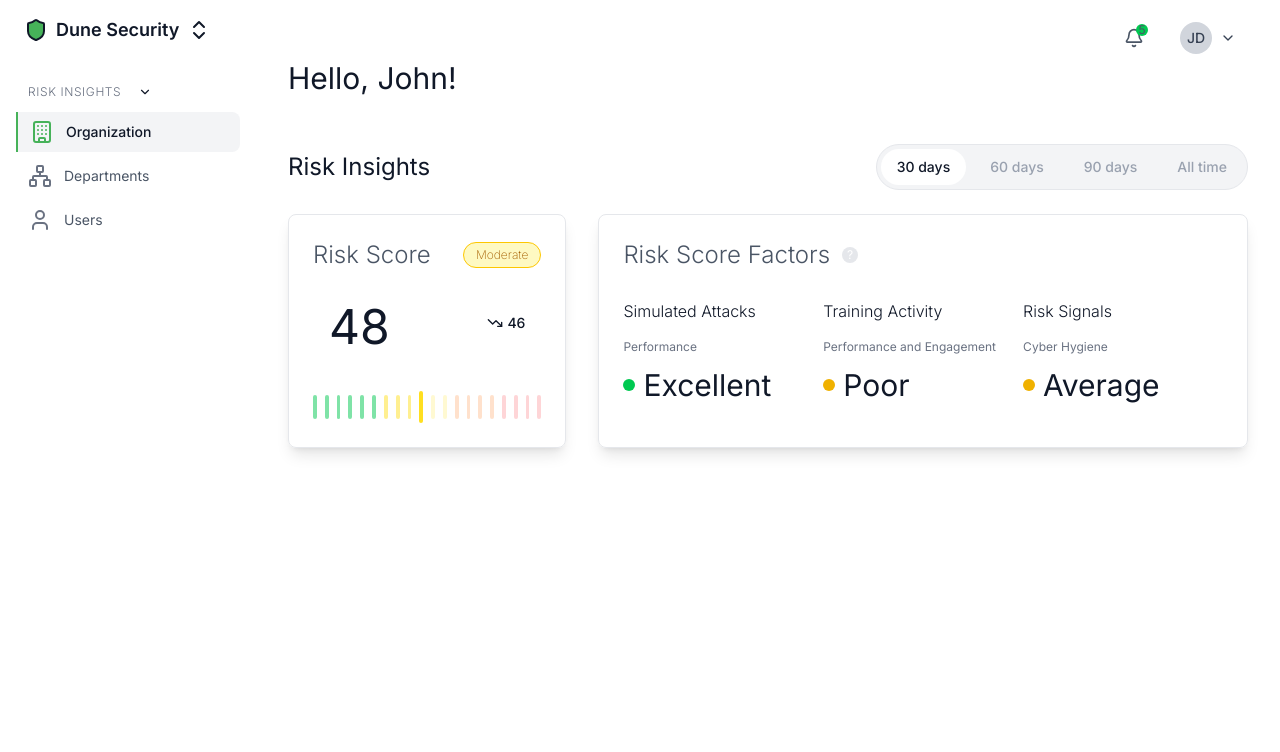
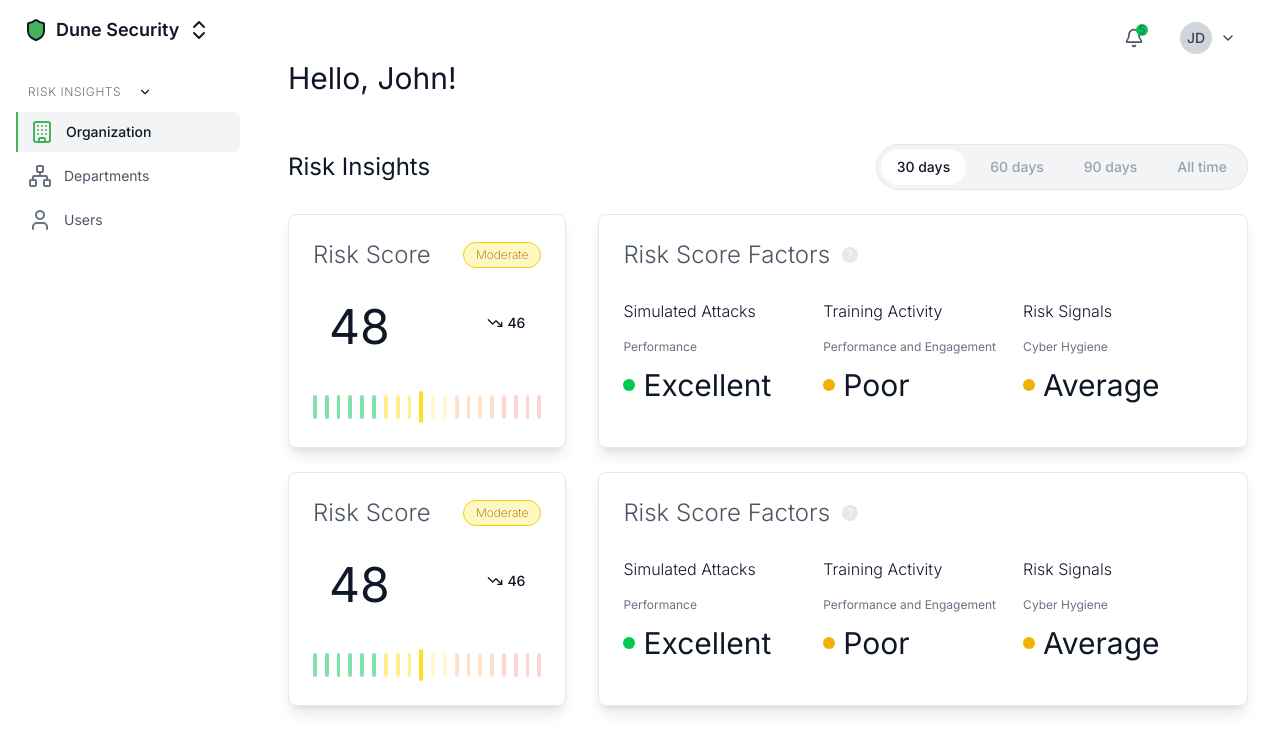
Before and after one commit to dlevenson44/dune-dashboard, a Next.js app: page / in a window 1280 px wide. Shown: the top 752 px of the page. Built offline with nearby package versions, Linux system fonts and the light colour scheme.

Commit message:
setup barrel file for feature components

```diff
--- a/app/page.tsx
+++ b/app/page.tsx
@@ -1,4 +1,4 @@
-import Dashboard from "~/features/dashboard/components/Dashboard";
+import Dashboard from "~/features/dashboard/components/Dashboard/Dashboard";
 
 export default function Home() {
   return <Dashboard />;
--- a/features/dashboard/components/Dashboard.tsx
+++ b/features/dashboard/components/Dashboard/Dashboard.tsx
@@ -1,13 +1,12 @@
 'use client'
 
-import { useState } from 'react';
+import { useState } from "react";
 
-import OrganizationOverview from './OrganizationOverview';
-import RiskScore from './RiskScore';
-import RiskScoreFactors from './RiskScoreFactors';
-import Header from '~/shared/components/Header/Header';
-import Sidebar from '~/shared/components/Sidebar/Sidebar';
-import SwitchFilter from '~/shared/components/Filters/SwitchFilter';
+// import OrganizationOverview from "../OrganizationOverview";
+import { RiskScore, RiskScoreFactors } from "~/features/dashboard/components";
+import Header from "~/shared/components/Header/Header";
+import Sidebar from "~/shared/components/Sidebar/Sidebar";
+import SwitchFilter from "~/shared/components/Filters/SwitchFilter";
 import {
   mockRiskScoreData,
   mockRiskScoreFactors,
@@ -17,7 +16,7 @@ import {
   // mockAttackDetails,
   // getTotalInteractions,
 } from "~/shared/utils/mockData";
-import { timeFilters } from '~/shared/utils/filters/time-filter';
+import { timeFilters } from "~/shared/utils/filters/time-filter";
 
 const Dashboard = () => {
   const [filter, setFilter] = useState(timeFilters[0].id)
@@ -47,11 +46,17 @@ const Dashboard = () => {
               />
             </div>
 
-          {/* Top Row Cards */}
-          <div className="grid grid-cols-1 lg:grid-cols-[30%_70%] gap-8 mb-6 mr-8">
-            <RiskScore data={mockRiskScoreData} />
-            <RiskScoreFactors factors={mockRiskScoreFactors} />
-          </div>
+            {/* Risk Score and Risk Score Factor Cards */}
+            <div className="grid grid-cols-1 lg:grid-cols-[30%_70%] gap-8 mb-6 mr-8">
+              <RiskScore data={mockRiskScoreData} />
+              <RiskScoreFactors factors={mockRiskScoreFactors} />
+            </div>
+
+            {/* Risk Score Over Time and Org Overview Cards */}
+            <div className="grid grid-cols-1 lg:grid-cols-[30%_70%] gap-8 mb-6 mr-8">
+              <RiskScore data={mockRiskScoreData} />
+              <RiskScoreFactors factors={mockRiskScoreFactors} />
+            </div>
           </div>
         </main>
       </div>
--- /dev/null
+++ b/features/dashboard/components/index.ts
@@ -0,0 +1,3 @@
+export { default as Dashboard } from "./Dashboard/Dashboard";
+export { default as RiskScore } from "./RiskScore/RiskScore";
+export { default as RiskScoreFactors } from "./RiskScoreFactors/RiskScoreFactors";
```
Also changed, not shown: features/dashboard/components/RiskScore/RiskScore.tsx (renamed from features/dashboard/components/RiskScore.tsx), features/dashboard/components/RiskScore/RiskScoreCardHeaderPill.tsx (renamed from features/dashboard/components/RiskScoreCardHeaderPill.tsx), features/dashboard/components/RiskScoreFactors/RiskScoreFactors.tsx (renamed from features/dashboard/components/RiskScoreFactors.tsx).
